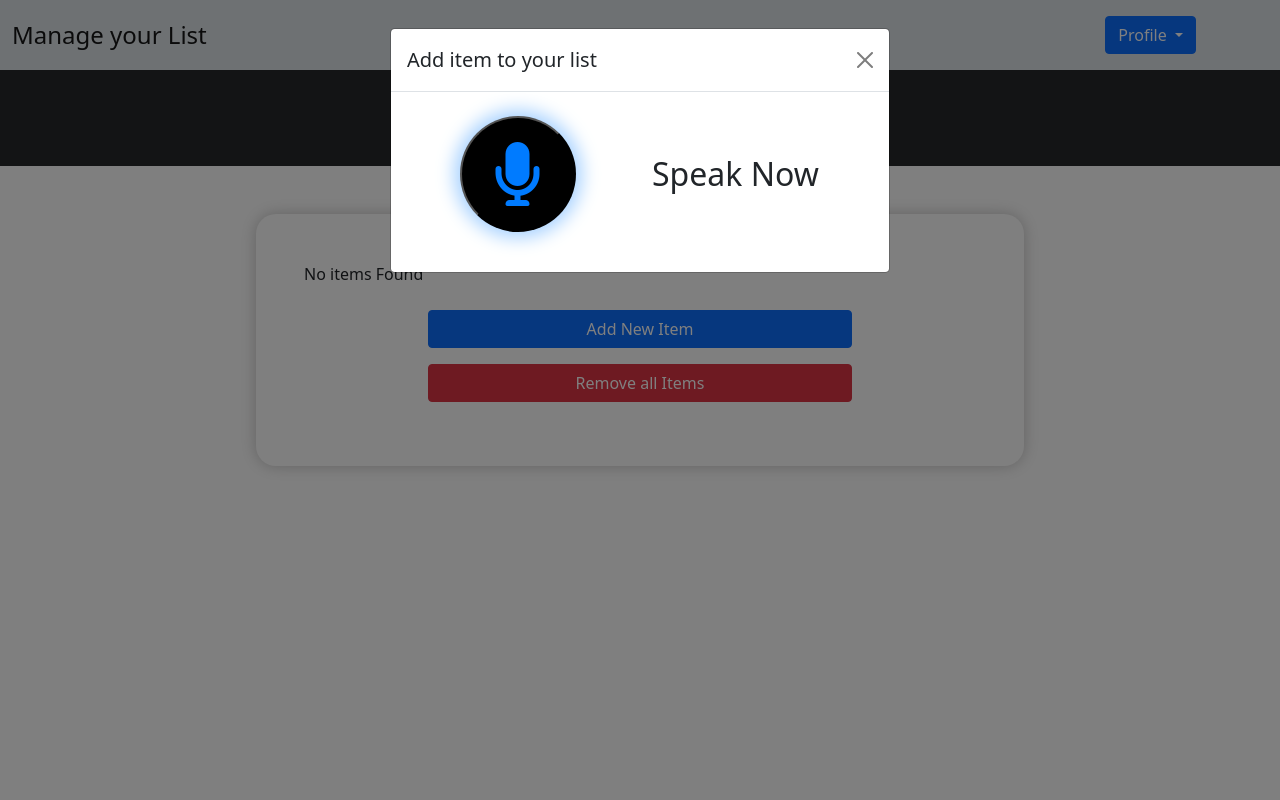
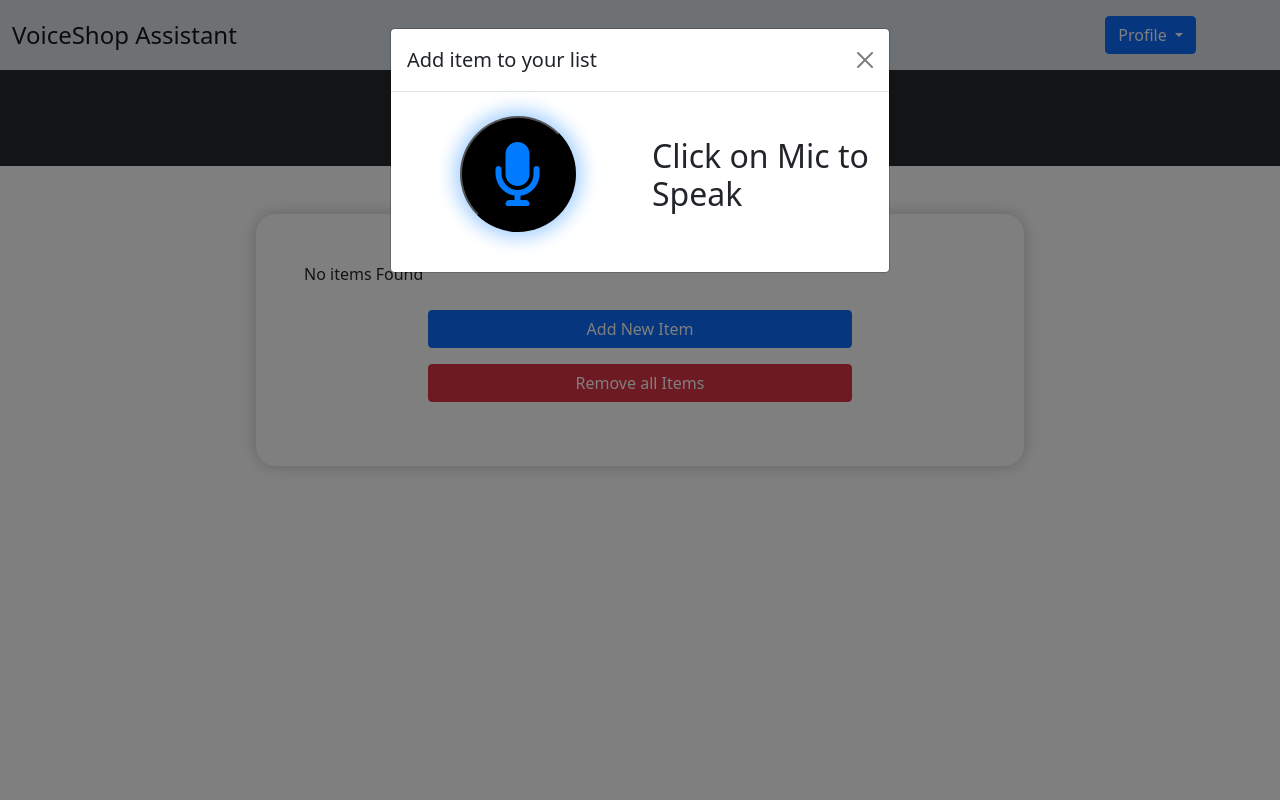
Before and after one commit to yuvraj-solanki-2406/voice-assitant-list, a Flask app: page /list in a window 1280 px wide, after a click on "Add New Item". Run offline with Flask 3, Linux system fonts and the light colour scheme; the visitor is signed in with stand-in values (Sample User, id 1); data that the repository does not hold is empty; parts of the project's set-up code (start-up, migrations or seed data) failed here and were passed over.

Commit message:
new changes

```diff
--- a/src/db.py
+++ b/src/db.py
@@ -4,6 +4,8 @@ import os
 
 load_dotenv()
 
+print(os.getenv("MONGO_URI"))
+
 # Initialize the MongoDB client and database
 client = MongoClient(os.getenv("MONGO_URI"))
 
--- a/static/style.css
+++ b/static/style.css
@@ -132,7 +132,7 @@
 
 .speak_now_h2 {
     position: absolute;
-    top: 35%;
+    top: 25%;
 }
 
 .modal-btn-mic {
--- a/templates/list.html
+++ b/templates/list.html
@@ -20,7 +20,7 @@
                         <label class="form-check-label" for={{item}}>{{ item }}</label>
                     </div>
                     <div class="item-actions">
-                        <button class="btn btn-sm btn-outline-primary me-2">Edit</button>
+                        <!-- <button class="btn btn-sm btn-outline-primary me-2">Edit</button> -->
                         <button class="btn btn-sm btn-outline-danger" onclick='delete_item("{{ item }}")'>Delete</button>
                     </div>
                 </li>
@@ -101,8 +101,8 @@
                                 <i class="fas fa-microphone mic-icon"></i>
                             </button>
                         </div>
-                        <div class="col-md-6 text-center">
-                            <h2 class="speak_now_h2">Speak Now</h2>
+                        <div class="col-md-6 text-">
+                            <h2 class="speak_now_h2" id="mic_txt">Click on Mic to Speak</h2>
                         </div>
                     </div>
                     <p id="output"></p>
@@ -165,7 +165,7 @@
 
         const startButton = document.getElementById('start');
         const stopButton = document.getElementById('stop');
-        const output = document.getElementById('output');
+        const output = document.getElementById('mic_txt');
         const user_spoked_ipt = document.getElementById('user_spoked');
 
         // Start recognition
--- a/templates/navbar.html
+++ b/templates/navbar.html
@@ -23,7 +23,7 @@
     <!-- navabr -->
     <nav class="navbar navbar-expand-lg navbar-light sticky-top" style="background-color: #dde2e7;">
         <div class="container-fluid">
-            <a class="navbar-brand" href="/" style="font-size: 24px;">Manage your List</a>
+            <a class="navbar-brand" href="/" style="font-size: 24px;">VoiceShop Assistant</a>
             <button class="navbar-toggler" type="button" data-bs-toggle="collapse" data-bs-target="#navbarText"
                 aria-controls="navbarText" aria-expanded="false" aria-label="Toggle navigation">
                 <span class="navbar-toggler-icon"></span>
```
Also changed, not shown: 1 other file.
